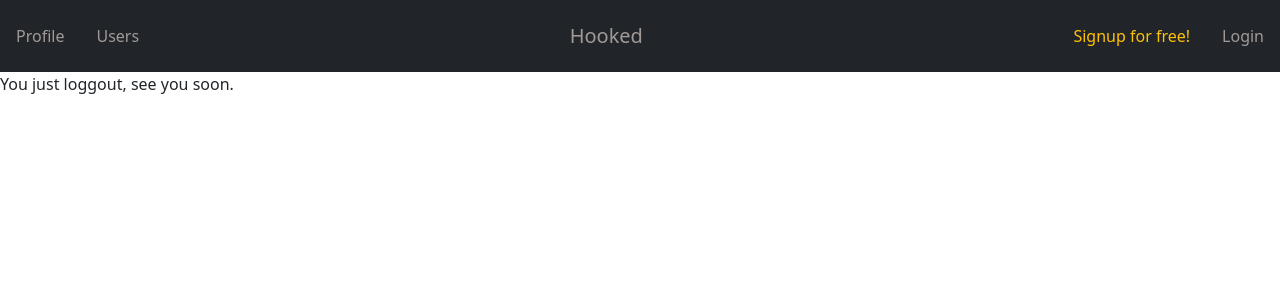
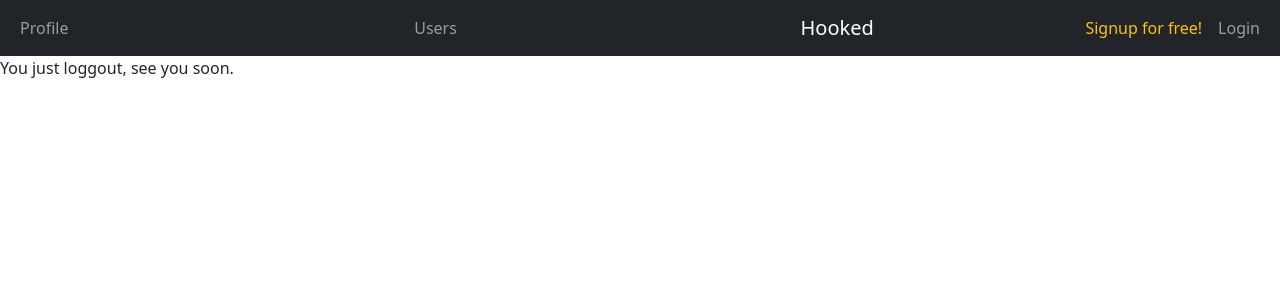
Before and after one commit to riggedCoinflip/lol-friendfinder, a React (Create React App) app in the folder frontend/: page /logout in a window 1280 px wide. Shown: the top 300 px of the page. Built offline with nearby package versions, Linux system fonts and the light colour scheme.

Commit message:
Revert "Pf 44"

```diff
--- a/frontend/package.json
+++ b/frontend/package.json
@@ -18,7 +18,6 @@
     "node-sass": "^5.0.0",
     "react": "^17.0.2",
     "react-apollo": "^3.1.5",
-    "react-bootstrap": "^1.6.0",
     "react-dom": "^17.0.2",
     "react-hook-form": "^7.2.0",
     "react-router-dom": "^5.2.0",
--- a/frontend/src/App.js
+++ b/frontend/src/App.js
@@ -4,7 +4,7 @@ import {
     Route
 } from 'react-router-dom';
 
-import MyNavbar from './components/MyNavbar';
+import Navbar from './components/Navbar';
 import Home from './components/Home';
 import Login from './components/Login';
 import SignUp from './components/Signup';
@@ -20,7 +20,8 @@ import Logout from './components/Logout';
 export default function App() {
     return (
         <div>
-            <MyNavbar/>
+            <Navbar/>
+
 
             <Switch>
                 <Route exact path="/"  component={Home}/>
--- a/frontend/src/components/MyNavbar.js
+++ /dev/null
@@ -1,47 +0,0 @@
-import React, { Component } from 'react';
-import { Link } from 'react-router-dom';
-//import { withRouter } from 'react-router';
-import { AUTH_TOKEN } from '../constants';
-import { useHistory } from 'react-router';
-import { useState } from 'react';
-import { Navbar, Nav, NavDropdown, Form, FormControl, Button } from 'react-bootstrap';
-
-function MyNavbar() {
-
-    const [TOKEN, setTOKEN] = useState(AUTH_TOKEN);
-
-    return (
-        <div>
-            <Navbar collapseOnSelect expand="md" bg="dark" variant="dark">
-            <Navbar.Toggle aria-controls="responsive-navbar-nav" />
-            <Navbar.Collapse id="basic-navbar-nav">
-                    <Link to="/profile" className="nav-link">Profile</Link>
-                    <Link to="/Users" className="nav-link">Users</Link>
-
-                    <Navbar.Brand className="mx-auto order-0 justify-content-md-center">
-                    <Link to="/" className="nav-link order-0" type="button">Hooked</Link>
-                    </Navbar.Brand>
-                    <Link to="/signup" className="nav-link text-warning" >Signup for free!</Link>
-
-                    {TOKEN === null ?
-                        <div className="nav-item" value="Login">
-                            <Link to="/Login" className="nav-link"
-                                onClick={() => setTOKEN(localStorage.getItem("SECREToken"))}
-                            >Login</Link>
-                        </div>
-                        :
-                        <div className="nav-item">
-                            <Link value="Logout" to="/Logout" className="nav-link"
-                                onClick={() => setTOKEN(null)}
-                            >Logout</Link>
-                        </div>
-                    }
-
-
-                </Navbar.Collapse>
-
-            </Navbar>
-        </div>
-    );
-}
-export default MyNavbar;
--- /dev/null
+++ b/frontend/src/components/Navbar.js
@@ -0,0 +1,94 @@
+import React, { Component } from 'react';
+import { Link } from 'react-router-dom';
+//import { withRouter } from 'react-router';
+import { AUTH_TOKEN } from '../constants';
+import { useHistory } from 'react-router';
+import { useState } from 'react';
+
+function Navbar() {
+
+    const [TOKEN, setTOKEN] = useState(AUTH_TOKEN);
+    /*
+        function LogHandler(e) {
+            const option = e.target.value;
+            console.log('Log1: ' +option);
+            setNav(nav);
+            console.log('Log2: ' +nav);
+          }
+    */
+
+    return (
+        <div>
+            <nav className="navbar navbar-expand-md navbar-dark bg-dark">
+                <div className="container-fluid">
+                    {/* Left */}
+                    <div className="collapse navbar-collapse w-100 order-1 order-md-0 dual-collapse">
+                        <ul className="navbar-nav me-auto">
+                            <li className="nav-item">
+                                <Link to="/profile" className="nav-link">Profile</Link>
+                            </li>
+                        </ul>
+                    </div>
+
+                    <div className="collapse navbar-collapse w-100 order-1 order-md-0 dual-collapse">
+                        <ul className="navbar-nav me-auto">
+                            <li className="nav-item">
+                                <Link to="/Users" className="nav-link">Users</Link>
+                            </li>
+                        </ul>
+                    </div>
+
+                    {/* Middle */}
+                    <div className="mx-auto order-0">
+                        <Link to="/" className="navbar-brand mx-auto">Hooked </Link>
+                        <button className="navbar-toggler" type="button" data-bs-toggle="collapse"
+                            data-bs-target=".dual-collapse" aria-controls=".dual-collapse"
+                            aria-expanded="false" aria-label="Toggle navigation">
+                            <span className="navbar-toggler-icon" />
+                        </button>
+                    </div>
+
+                    {/* Right */}
+                    <div className="collapse navbar-collapse w-100 order-3 dual-collapse">
+                        <ul className="navbar-nav ms-auto">
+                            {/* TODO require not logged in */}
+                            <li className=" nav-item">
+                                <Link to="/signup" className="nav-link text-warning" >Signup for free!</Link>
+                            </li>
+
+
+
+
+                <div>
+                    {TOKEN === null ?
+                        <li className="nav-item" value="Login">
+                            <Link  to="/Login" className="nav-link"
+                            onClick={() => setTOKEN(localStorage.getItem("SECREToken"))}
+                            >Login</Link>
+                        </li>
+                        :
+                        <li className="nav-item">
+                            <Link  value="Logout" to="/Logout" className="nav-link"
+                            onClick={() => setTOKEN(null)}
+                            >Logout</Link>
+
+                        </li>
+
+
+                    }
+                </div>
+
+
+
+
+                        </ul>
+                    </div>
+
+
+                </div>
+            </nav>
+        </div>
+    );
+}
+
+export default Navbar;
--- a/frontend/src/components/Profile.js
+++ b/frontend/src/components/Profile.js
@@ -3,8 +3,7 @@ import { useQuery, gql } from '@apollo/client';
 //import { AUTH_TOKEN } from '../constants';
 import * as Constants from '../constants'
 
-//import Button from '@material-ui/core/Button';
-import {Button} from 'react-bootstrap';
+import Button from '@material-ui/core/Button';
 
 const GET_USER = gql`
        { userSelf
@@ -36,7 +35,7 @@ return(
 
 <p>Welcome {data.userSelf.name}</p>
 <p>Fav color: {data.userSelf.favouriteColor}</p>
-<Button  variant="primary"
+<Button  variant="outlined" color="primary"
  onClick={() => {
                   // setProfile('');
                   localStorage.clear();
--- a/frontend/src/components/Users.js
+++ b/frontend/src/components/Users.js
@@ -1,7 +1,6 @@
 import { useState, React, useEffect } from 'react';
 import { useQuery, gql } from '@apollo/client';
 import { AUTH_TOKEN } from '../constants';
-import { Card, CardGroup, CardDeck } from 'react-bootstrap';
 
 const howManyUsers = 8; //for the request
 const GET_USER = gql`
@@ -16,16 +15,14 @@ const GET_USER = gql`
 
 const Users = () => {
   //  const [users, setUsers] =  useState(null);
-  const [count, setCount] = useState(3);
+  const [count, setCount] =  useState(3);
   useEffect(() => {
     console.log('count changed')
 }, [count]);
 function increCount() {
-    setCount(prevCount => prevCount + 1)
-  }
+  setCount( prevCount => prevCount +1 ) }
 function decreCount() {
-    setCount(prevCount => prevCount - 1)
-  }
+      setCount( prevCount => prevCount -1 ) }
 //const [errored, setErrored] = useState(false);
 
 
@@ -42,44 +39,40 @@ const Users = () => {
   if (error) return <p>Error  </p>;
   //setUsers(); {data.userOneAdmin.name}
   console.log(data)
-  let randomNum = Math.floor(Math.random() * 1000);
-  let imgURL = `https://placekitten.com/640/${randomNum}`;
-  console.log(imgURL)
 
   return (
-    <div className="user">
+    <div>
 
       <p>Show me {count} users...</p>
       <button onClick={decreCount}>-</button>
                    <span>-</span>
 
                    <button onClick={increCount}>+</button>
-
-      <CardGroup>
+      <tr>
+                <th>ID -</th>
+                <th>Name-</th>
+                <th>Favorite color</th>
+              </tr>
       {
 
       data.userManyAdmin &&
           data.userManyAdmin.slice(0, count).map((data, index) => {
 
           return (
+            <table key={index}>
+              <tbody>
+              <tr>
+                <td>{index + 1}</td>
+                <td>{data.name}</td>
+                <td>{data.favouriteColor}</td>
 
-            <Card className="p-4 row" key={index} style={{ width: '18rem'  }}>
-              <Card.Img rounded variant="top" src={imgURL}/>
-              <Card.Body>
-                <Card.Title>ID:{index + 1} Name: {data.name}  </Card.Title >
-
-                  <Card.Text>
-                    Fav-Color {data.favouriteColor}
-                  </Card.Text>
-
-                  </Card.Body>
-             </ Card>
+              </tr>
+              </tbody>
+            </table>
           );
         })
 
       }
-            </CardGroup>
-
 
     </div>);
 }
--- a/frontend/src/main.scss
+++ b/frontend/src/main.scss
@@ -1,7 +1 @@
 @import "../node_modules/bootstrap/scss/bootstrap.scss";
-
-.nav-link {
-
-    color: rgb(161, 153, 152);
-
-}
```
Also changed, not shown: 1 other file (tests, documents, lock files or other folders). Lines whose indentation alone changed are shown as unchanged.
